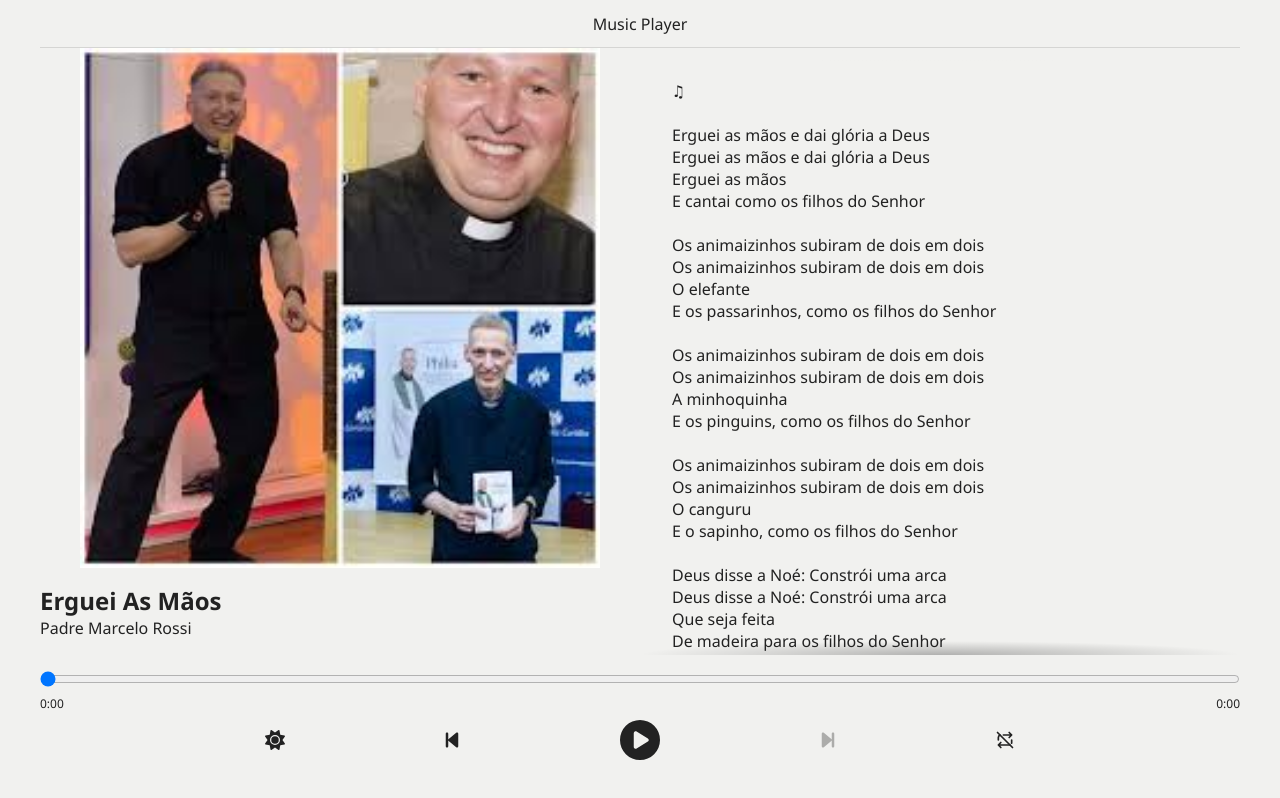
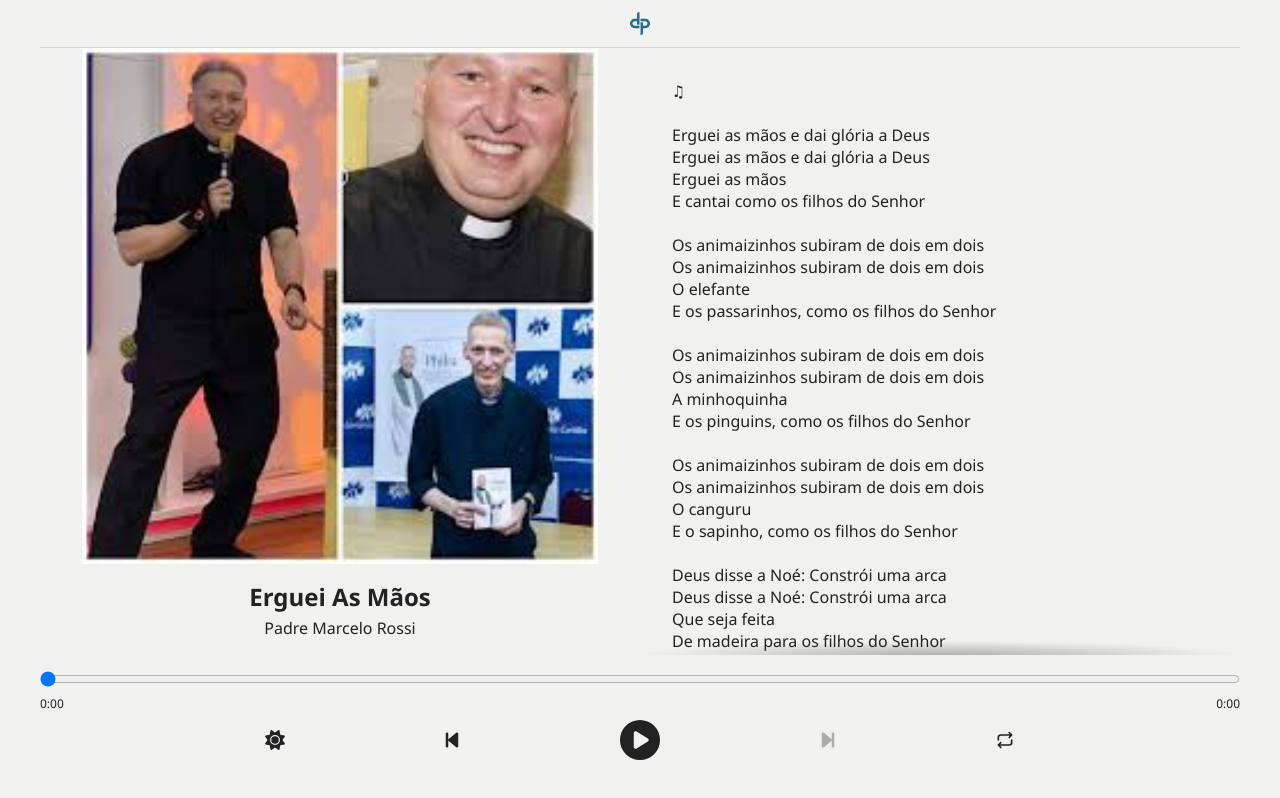
Before and after one commit to gabriel-dp/Music-Player, a React (Vite) app: page / in a window 1280 px wide. Built offline with nearby package versions, Linux system fonts and the light colour scheme.

Commit message:
:sparkles: Add header logo + accessibility adjusts

```diff
--- a/src/components/Header/index.tsx
+++ b/src/components/Header/index.tsx
@@ -1,5 +1,15 @@
+import logo from "@/assets/logo.svg";
+
 import { HeaderContainer } from "./styles";
 
 export default function Header() {
-	return <HeaderContainer>Music Player</HeaderContainer>;
+	const link = "https://gabriel-dp.github.io";
+
+	return (
+		<HeaderContainer>
+			<a href={link} target="_blank">
+				<img src={logo} alt="gabriel-dp" />
+			</a>
+		</HeaderContainer>
+	);
 }
--- a/src/components/Header/styles.ts
+++ b/src/components/Header/styles.ts
@@ -3,9 +3,18 @@ import styled from "styled-components";
 export const HeaderContainer = styled.header`
 	height: min(100%, 3rem);
 	width: 100%;
+	padding: 0.75rem 0;
 	border-bottom: 1px solid ${(props) => props.theme.text}22;
 
 	display: flex;
 	align-items: center;
 	justify-content: center;
+
+	a {
+		height: 100%;
+
+		img {
+			max-height: 100%;
+		}
+	}
 `;
--- a/src/components/MusicControls/index.tsx
+++ b/src/components/MusicControls/index.tsx
@@ -46,19 +46,19 @@ export default function MusicControls(props: MusicControlsI) {
 	return (
 		<ButtonsContainer>
 			<ButtonsRow>
-				<button onClick={props.toggleDarkMode}>
+				<button onClick={props.toggleDarkMode} aria-label="toggle-theme">
 					{props.darkMode ? <Dark className="icon" /> : <Light className="icon" />}
 				</button>
-				<button onClick={props.reset}>
+				<button onClick={props.reset} aria-label="previous">
 					<Previous className="icon" />
 				</button>
-				<button className="main" onClick={props.togglePlaying}>
+				<button className="main" onClick={props.togglePlaying} aria-label="pause/play">
 					{props.isPlaying ? <Pause className="icon" /> : <Play className="icon" />}
 				</button>
-				<button className="disabled">
+				<button className="disabled" aria-label="next">
 					<Next className="icon" />
 				</button>
-				<button onClick={props.toggleLoop}>
+				<button onClick={props.toggleLoop} aria-label="loop">
 					{props.loop ? <LoopOn className="icon" /> : <LoopOff className="icon" />}
 				</button>
 			</ButtonsRow>
--- a/src/components/MusicControls/styles.ts
+++ b/src/components/MusicControls/styles.ts
@@ -7,7 +7,7 @@ export const ButtonsContainer = styled.div`
 
 	display: flex;
 	flex-direction: column;
-	gap: 1rem;
+	gap: 1.5rem;
 `;
 
 export const ButtonsRow = styled.div`
@@ -50,6 +50,7 @@ export const ButtonsRow = styled.div`
 			color: ${(props) => props.theme.background};
 
 			.icon {
+				transition: all 0.25s ease-in-out;
 				color: ${(props) => props.theme.background};
 			}
 		}
--- a/src/components/TimeSlider/index.tsx
+++ b/src/components/TimeSlider/index.tsx
@@ -23,6 +23,7 @@ export default function TimeSlider(props: TimeSliderI) {
 				step={0.25}
 				value={checkNaN(props.currentTime / props.duration) * 100}
 				onChange={handleTimeChange}
+				aria-label="time-slider"
 			/>
 			<TimeContainer>
 				<p>{convertToTime(checkNaN(props.currentTime))}</p>
--- a/src/pages/Home/index.tsx
+++ b/src/pages/Home/index.tsx
@@ -24,12 +24,13 @@ interface HomeI {
 
 export default function Home(props: HomeI) {
 	const [isLyricsOpen, setIsLyricsOpen] = useState(false);
-	const [loop, setLoop] = useState(false);
+	const [loop, setLoop] = useState(true);
 	const { music, ...controls } = useMusicPlayer(example, loop);
 
 	function toggleLoop() {
 		setLoop((state) => !state);
 	}
+
 	function reset() {
 		controls.setTime(0);
 	}
@@ -42,9 +43,9 @@ export default function Home(props: HomeI) {
 				</HeaderContainer>
 				<DataContainer>
 					<MusicImage src={music?.image} alt="Album image" />
-					<div>
-						<h2>{music?.data.title}</h2>
-						<p>{music?.data.author.join(" | ")}</p>
+					<div className="text">
+						<h2 className="title">{music?.data.title}</h2>
+						<p className="author">{music?.data.author.join(" | ")}</p>
 					</div>
 				</DataContainer>
 				<LyricsContainer>
--- a/src/pages/Home/styles.ts
+++ b/src/pages/Home/styles.ts
@@ -39,6 +39,11 @@ export const MusicPlayerContainer = styled.div<{ $isLyricsOpen: string }>`
 			padding: 1rem 0;
 			align-items: center;
 			min-height: 5rem;
+			text-align: ${(props) => (props.$isLyricsOpen == "true" ? "left" : "")};
+
+			.title {
+				font-size: ${(props) => (props.$isLyricsOpen == "true" ? "1.25rem" : "")};
+			}
 
 			.image {
 				width: ${(props) => (props.$isLyricsOpen == "true" ? "3rem" : "100%")};
@@ -74,11 +79,22 @@ export const DataContainer = styled.div.attrs({
 	padding-bottom: 1rem;
 	white-space: nowrap;
 	overflow: hidden;
+	text-align: center;
 
 	display: flex;
 	flex-direction: column;
 	justify-content: center;
 	gap: 1rem;
+
+	.text {
+		display: flex;
+		flex-direction: column;
+		gap: 0.25rem;
+
+		* {
+			transition: all 0.625s ease-in-out;
+		}
+	}
 `;
 
 export const LyricsContainer = styled.div.attrs({
```
Also changed, not shown: src/assets/logo.svg (added).
